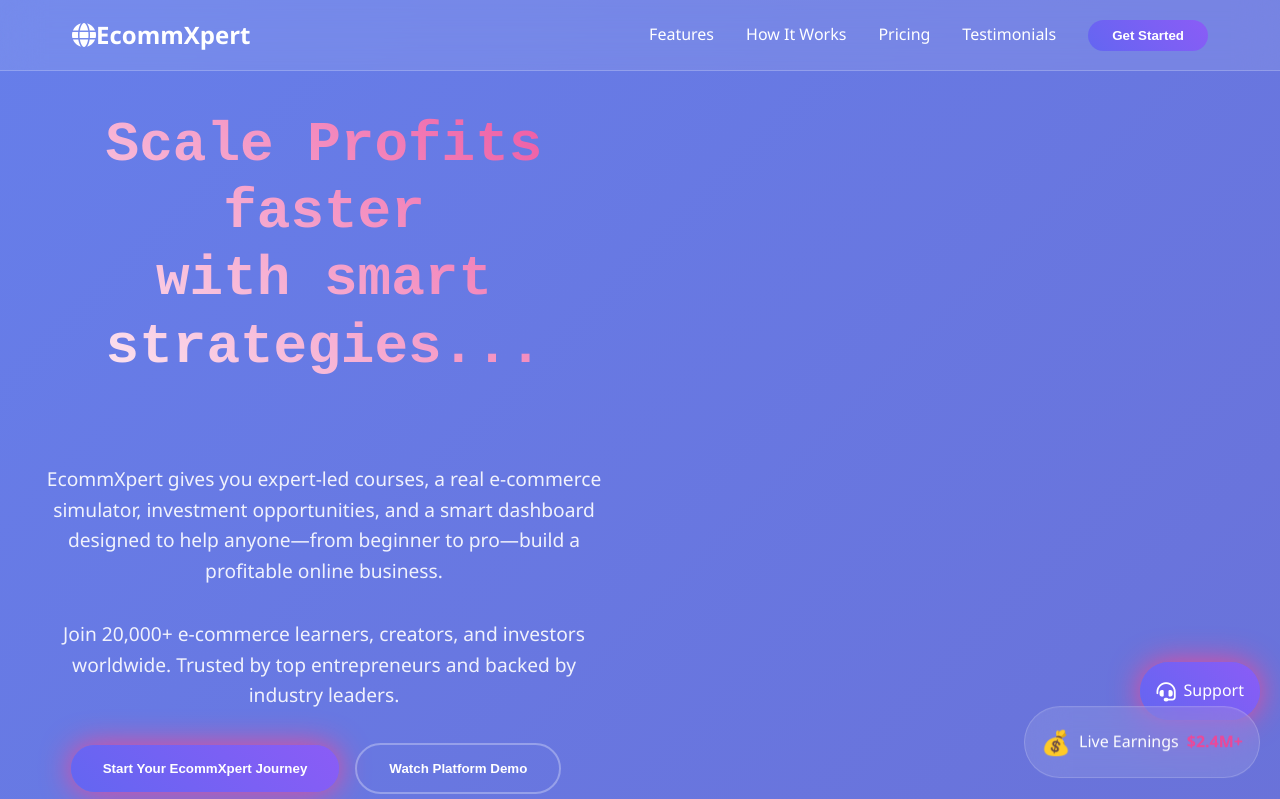
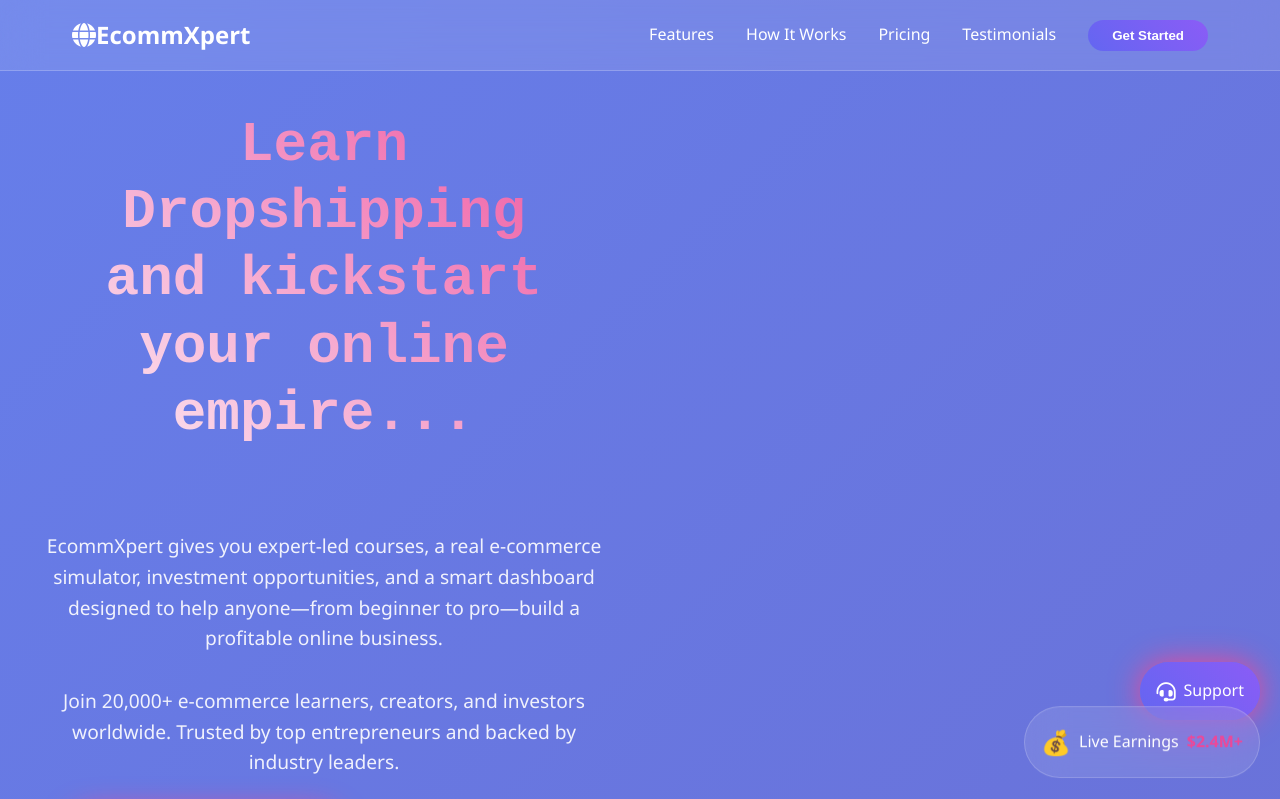
Before and after one commit to Great-Nyerhovwo-Erhieyovwe/EcommXpert, a React (Vite) app: page / in a window 1280 px wide. Shown: the top 799 px of the page. Built offline with nearby package versions, Linux system fonts and the light colour scheme; no server answers.

Commit message:
updated home.tsx

```diff
--- a/src/components/homepage/HomePage.css
+++ b/src/components/homepage/HomePage.css
@@ -513,6 +513,8 @@
     justify-content: center;
     font-size: 1.2rem;
 }
+
+.user-details
 
 .user-details h4 {
     margin: 0;
--- a/src/components/homepage/HomePage.tsx
+++ b/src/components/homepage/HomePage.tsx
@@ -21,11 +21,11 @@
 
     // Live Hero Typing
     const phrases = [
-        'Learn Dropshipping \nand kickstart your online empire...',
-        'Master E-Commerce \nand turn ideas into revenue...',
-        'Scale Profits faster \nwith smart strategies...',
-        'Invest Smartly \nand watch your money grow...',
-        'Build Wealth \nby creating multiple income streams...',
+        'Learn Dropshipping\nand kickstart your online empire...',
+        'Master E-Commerce\nand turn ideas into revenue...',
+        'Scale Profits faster\nwith smart strategies...',
+        'Invest Smartly\nand watch your money grow...',
+        'Build Wealth\nby creating multiple income streams...',
     ]
 
     // const phrases = [
@@ -43,6 +43,13 @@
         { user: 'Emma R.', amount: '$15,680', platform: 'Investment', date: '6 hours ago' },
         { user: 'David K.', amount: '$9,340', platform: 'Crypto', date: '8 hours ago' },
         { user: 'James W.', amount: '$22,150', platform: 'E-commerce', date: '12 hours ago' },
+        { user: 'Adam L.', amount: '$72,050', platform: 'Investment', date: '1 hours ago' },
+        { user: 'Ritesh K.', amount: '$9,700', platform: 'E-commerce', date: '12 hours ago' },
+        { user: 'Olivia P.', amount: '$66,320', platform: 'Crypto', date: '11 hours ago' },
+        { user: 'Annalisa L.', amount: '$32,900', platform: 'Crypto', date: '8 hours ago' },
+        { user: 'Wilson Z.', amount: '$30,000', platform: 'E-commerce', date: '19 hours ago' },
+        { user: 'Lucas L.', amount: '$52,400', platform: 'Investment', date: '3 hours ago' },
+        { user: 'Boss B.', amount: '$11,000', platform: 'E-commerce', date: '9 hours ago' },
     ];
 
     // Mock testimonials
@@ -77,35 +84,32 @@
     useEffect(() => {
         let timeout: string | number | NodeJS.Timeout | undefined;
 
-        const type = () => {
         const currentPhrase = phrases[currentIndex];
+        // const isDoneTyping = typewriterText === currentPhrase;
+        // const isEmpty = typewriterText === "";
 
-            if (!isDeleting) {
-                // Typing
+        if (!isDeleting && typewriterText.length < currentPhrase.length) {
+            // Typing forward
+            timeout = setTimeout(() => {
                 setTypewriterText(currentPhrase.substring(0, typewriterText.length + 1));
+            }, 120);
 
-                if (typewriterText.length === currentPhrase.length) {
+        } else if (!isDeleting && typewriterText.length === currentPhrase.length) {
             // pause before deleting
-                    timeout = setTimeout(() => setIsDeleting(true), 2500);
-                } else {
-                    timeout = setTimeout(type, 1000);
-                }
-            } else {
+            timeout = setTimeout(() => setIsDeleting(true), 1500);
+
+        } else if (isDeleting && typewriterText.length > 0) {
             // Deleting
+            timeout = setTimeout(() => {
                 setTypewriterText(currentPhrase.substring(0, typewriterText.length - 1));
-
-                if (typewriterText.length === 0) {
-                    // Move to next phrase
+            }, 60);
+        } else if (isDeleting && typewriterText.length === 0) {
+            // move to next phrase
+            timeout = setTimeout(() => {
                 setIsDeleting(false);
                 setCurrentIndex((prev) => (prev + 1) % phrases.length);
-                    timeout = setTimeout(type, 1500);
-                } else {
-                    timeout = setTimeout(type, 105)
+            }, 300);
         }
-            }
-        };
-
-        type();
 
         return () => clearTimeout(timeout);
     }, [typewriterText, isDeleting, currentIndex]);
```
Lines whose indentation alone changed are shown as unchanged.
